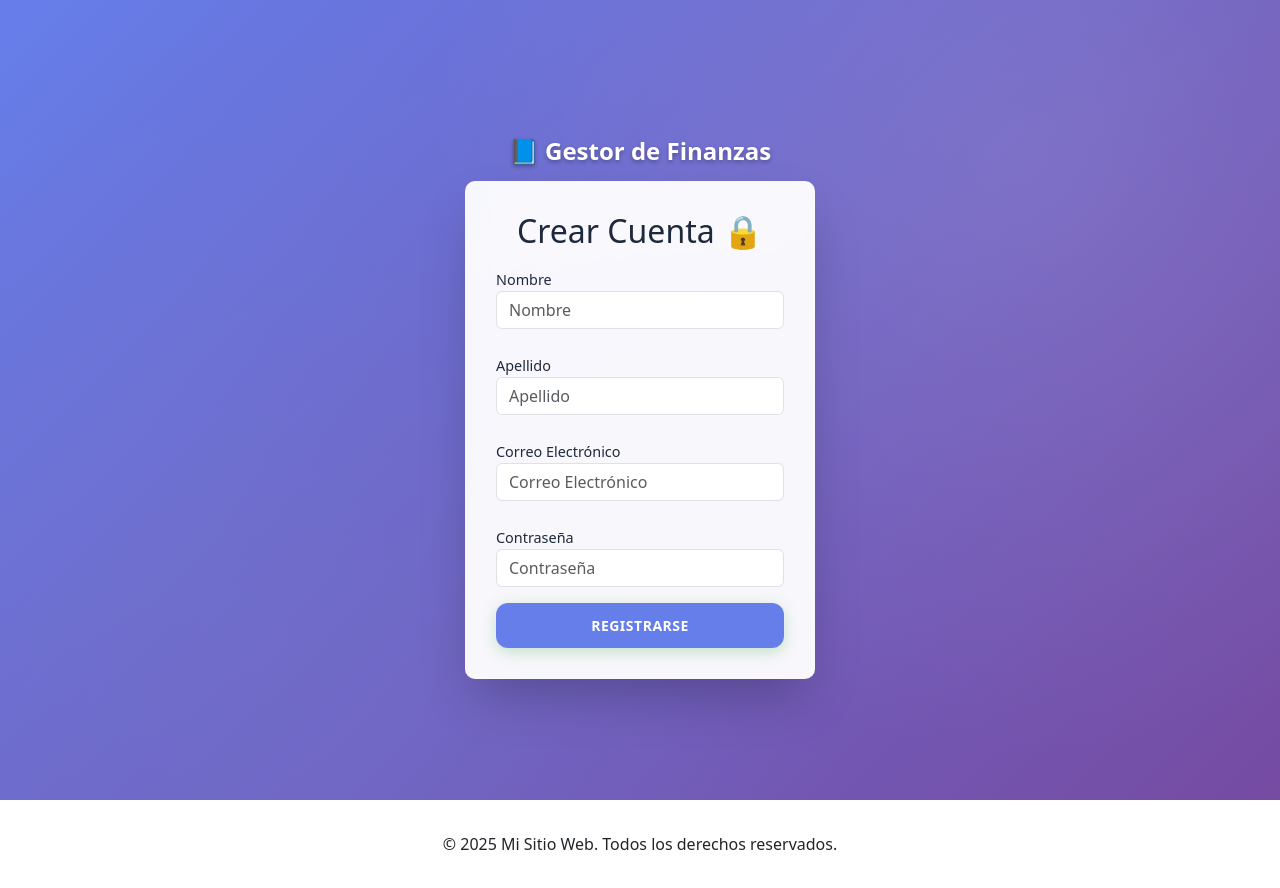
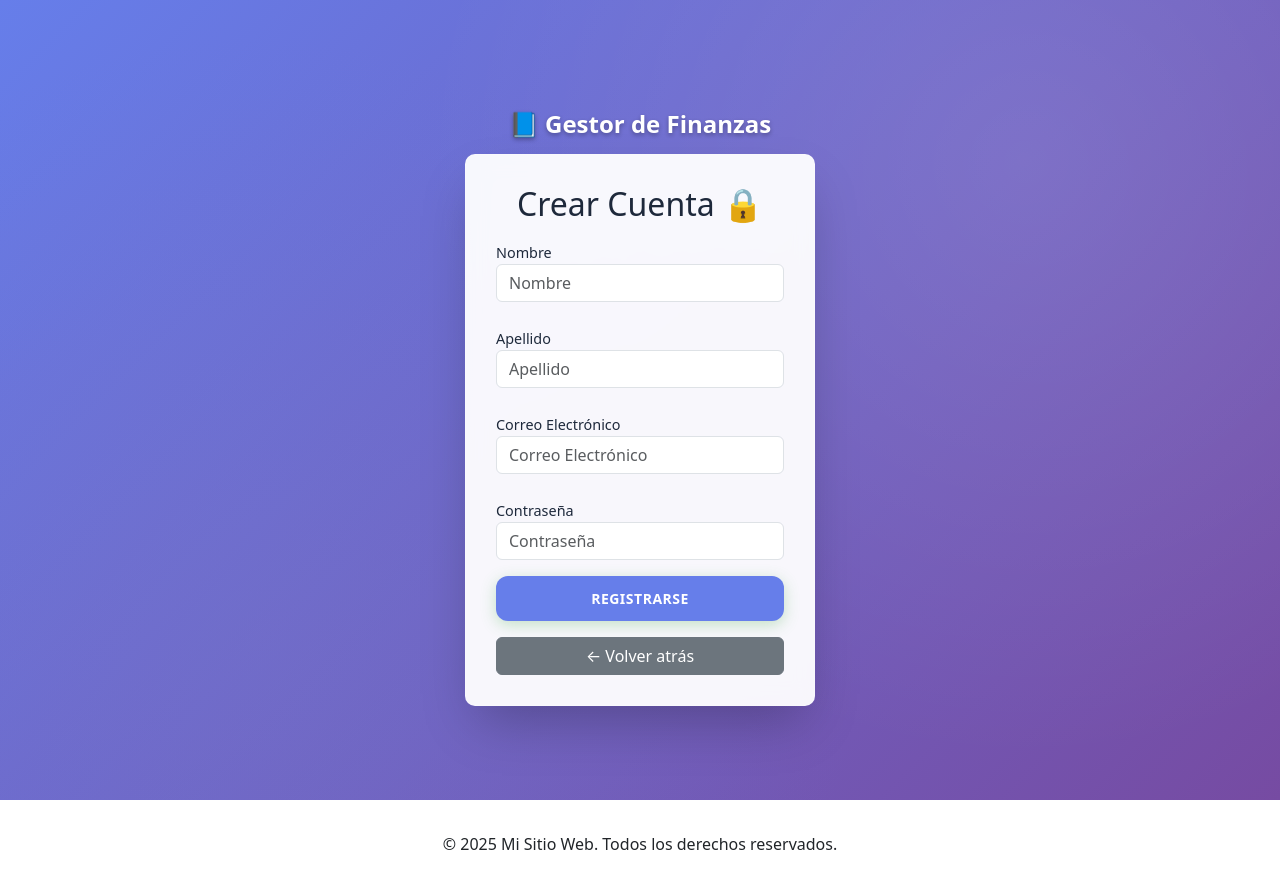
Before and after one commit to UO289659/frontend-tfg, a React (Create React App) app: page /register in a window 1280 px wide. Built offline with nearby package versions, Linux system fonts and the light colour scheme; no server answers.

Commit message:
volver hacia atras en registro

```diff
--- a/src/components/Register.js
+++ b/src/components/Register.js
@@ -8,12 +8,6 @@ const Register = () => {
   //const GATEWAY_URL = 'https://gateway-tfg.azure-api.net/users' || 'http://localhost:4000';
   const GATEWAY_URL = process.env.REACT_APP_GATEWAY_URL;
 
-  console.log('🔍 Environment DEBUG:');
-  console.log('NODE_ENV:', process.env.NODE_ENV);
-  console.log('NEXT_PUBLIC_API_GATEWAY_URL:', process.env.REACT_APP_API_GATEWAY_URL);
-  console.log('GATEWAY_URL final:', GATEWAY_URL);
-  console.log('All NEXT_PUBLIC vars:', Object.keys(process.env).filter(key => key.startsWith('REACT_APP')));
-
   const navigate = useNavigate();
   const [formData, setFormData] = useState({
     nombre: "",
@@ -23,6 +17,7 @@ const Register = () => {
   });
 
   const [error, setError] = useState("");
+  const [isSubmitting, setIsSubmitting] = useState(false);
 
   const handleChange = (e) => {
     setFormData({ ...formData, [e.target.name]: e.target.value });
@@ -31,6 +26,7 @@ const Register = () => {
   const handleSubmit = async (e) => {
     e.preventDefault();
     setError("");
+    setIsSubmitting(true);
     const password = formData.password;
     const passwordRegex = /^(?=.*\d).{8,}$/; // mínimo 8 caracteres y al menos un número
 
@@ -40,13 +36,15 @@ const Register = () => {
     }
     try {
       const res = await axios.post(GATEWAY_URL+"/register", formData);
-      console.log("llega la respuesta del register", res);
       localStorage.setItem("token", res.data.token);
       navigate("/select-plan");
     } catch (error) {
-      console.log("Error en el registro:", error);
       setError(error.response?.data?.error || "Hubo un error al registrarse. Inténtalo de nuevo.");
     }
+  };
+
+   const handleBack = () => {
+    navigate(-1); // Vuelve a la página anterior
   };
 
   return (
@@ -77,7 +75,12 @@ const Register = () => {
             <label>Contraseña</label>
             <input type="password"  placeholder="Contraseña" className="form-control" name="password" onChange={handleChange} required />
           </div>
-          <button type="submit" className="btn btn-primary w-100">Registrarse</button>
+         <button type="submit" className="btn btn-primary w-100" disabled={isSubmitting}>
+            {isSubmitting ? "Registrando..." : "Registrarse"}
+          </button>
+          <button type="button" className="btn btn-secondary w-100 mt-3" onClick={handleBack} disabled={isSubmitting}>
+            ← Volver atrás
+          </button>
         </form>
       </div>
     </div>
```
